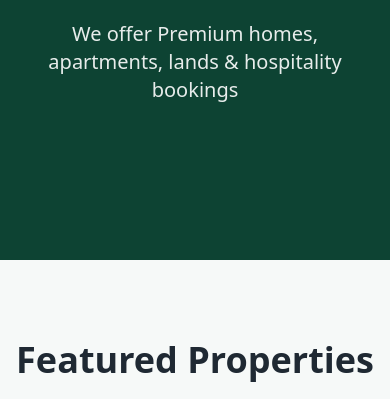
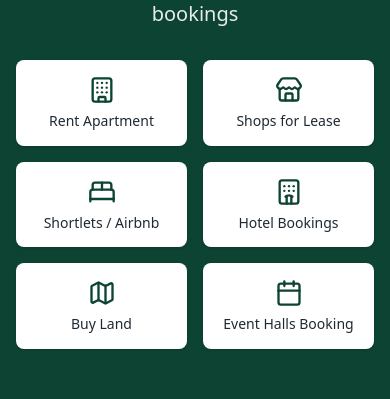
Before and after one commit to victoriagreat/Home_Mu, a React (Vite) app in the folder estatepro_frontend/: page / in a window 390 px wide. Shown: the part 274-673 px from the top of the page. Built offline with nearby package versions, Linux system fonts and the light colour scheme.

Commit message:
Mobile service cards as 2-column buttons before search

```diff
--- a/estatepro_frontend/src/pages/Home.jsx
+++ b/estatepro_frontend/src/pages/Home.jsx
@@ -58,6 +58,25 @@ function Home() {
             <p className="text-xl md:text-2xl opacity-90">
               We offer Premium homes, apartments, lands & hospitality bookings
             </p>
+          </div>
+
+          {/* MOBILE SERVICE BUTTONS - Responsive 2-column grid */}
+          <div className="md:hidden grid grid-cols-2 gap-4 mb-8">
+            {services.map((service) => {
+              const Icon = service.icon;
+              return (
+                <Link
+                  key={service.name}
+                  to={service.path}
+                  className="bg-white rounded-lg shadow-sm p-4 flex flex-col items-center justify-center text-center hover:bg-gray-50 active:bg-gray-100 transition-all duration-200 touch-manipulation"
+                >
+                  <Icon size={28} className="text-primary mb-2" />
+                  <span className="text-sm font-medium text-text-primary leading-tight text-center">
+                    {service.name}
+                  </span>
+                </Link>
+              );
+            })}
           </div>
 
           {/* Service Nav + Search - HIDDEN on mobile */}
@@ -294,10 +313,10 @@ function Home() {
               </Link>
             </div>
             <div className="grid grid-cols-2 gap-6">
-              <img src="https://images.unsplash.com/photo-1518780664697-55e3ad937233?w=800&q=80" alt="Guide" className="rounded-xl shadow-2xl" />
-              <img src="https://images.unsplash.com/photo-1507009615497-c01f3c98c8f5?w=800&q=80" alt="Location guide" className="rounded-xl shadow-2xl mt-12" />
-              <img src="https://images.unsplash.com/photo-1504384308090-0b8c86e84a5f?w=800&q=80" alt="Investment" className="rounded-xl shadow-2xl -mt-12" />
-              <img src="https://images.unsplash.com/photo-1560472355-4a8f4ebf6b4f?w=800&q=80" alt="Tips" className="rounded-xl shadow-2xl" />
+              <img src="https://cf.bstatic.com/xdata/images/hotel/max1024x768/623072751.jpg" alt="Holiday villa" className="rounded-xl shadow-2xl" />
+              <img src="https://images.unsplash.com/photo-1578683015141-0b11f7e5f374?w=800&q=80" alt="Beach getaway" className="rounded-xl shadow-2xl mt-12" />
+              <img src="https://images.unsplash.com/photo-1566073771259-6a8506099945?w=800&q=80" alt="Luxury shortlet" className="rounded-xl shadow-2xl -mt-12" />
+              <img src="https://images.unsplash.com/photo-1520250497591-112f2f40a3f4?w=800&q=80" alt="Pool villa" className="rounded-xl shadow-2xl" />
             </div>
           </div>
         </div>
```
Also changed, not shown: 5 other files (tests, documents, lock files or other folders).
